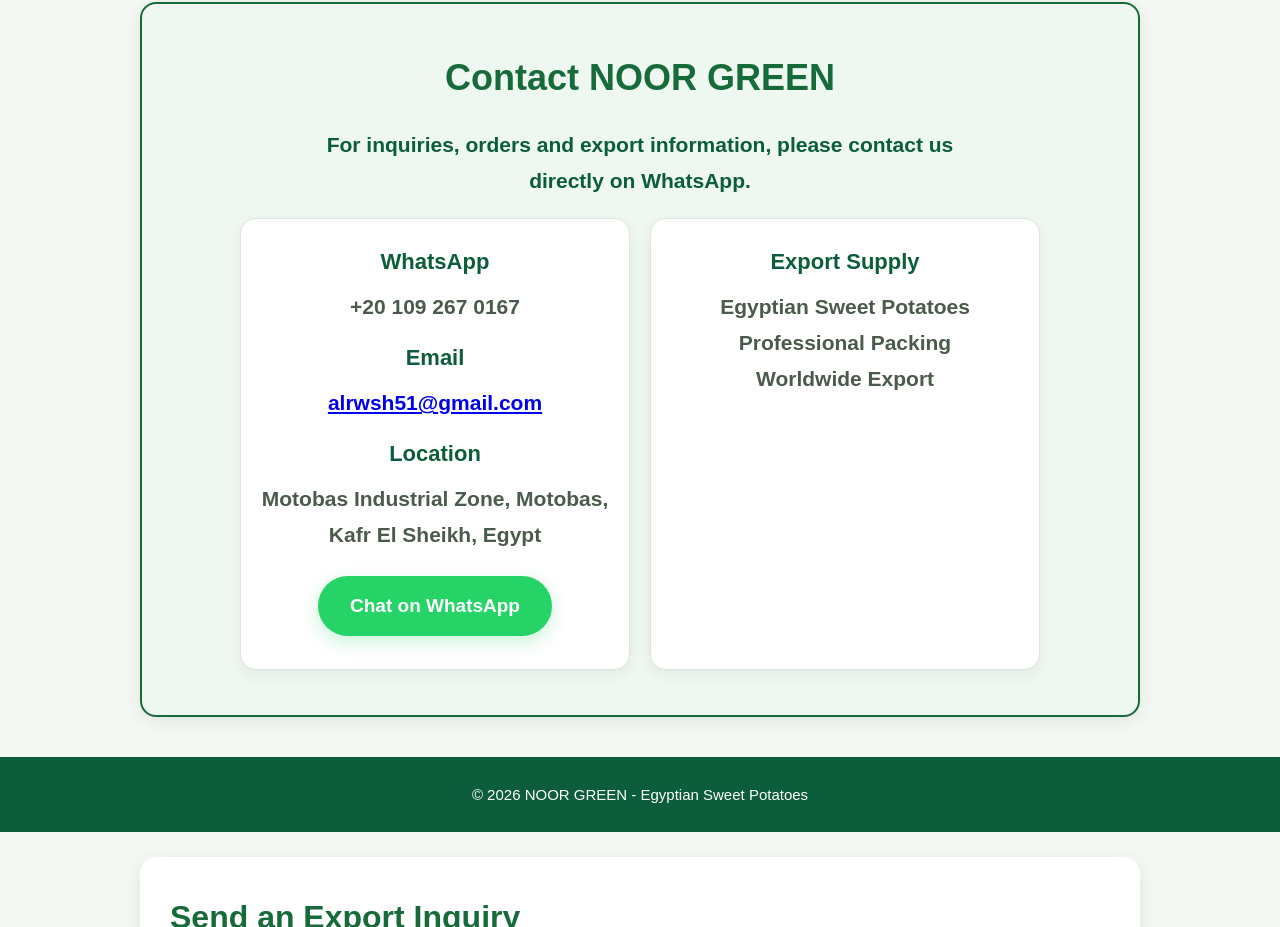
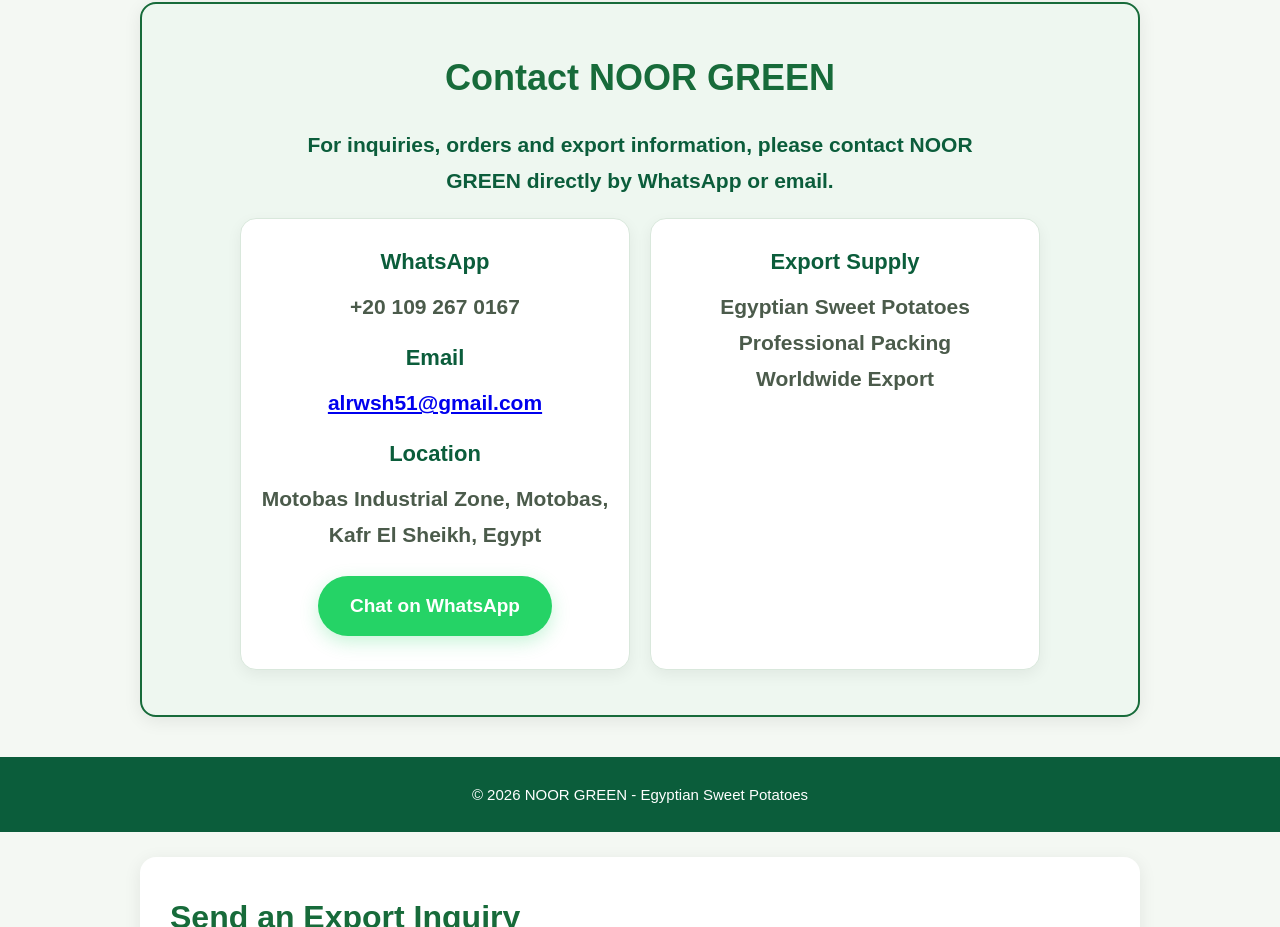
Before and after one commit to aboahmed-cpu/noor-green, a plain HTML site: page index.html in a window 1280 px wide. Shown: the part 5299-6226 px from the top of the page. Drawn offline with Linux system fonts and the light colour scheme.

Commit message:
Update index.html

```diff
--- a/index.html
+++ b/index.html
@@ -340,10 +340,8 @@
   <h2>Contact NOOR GREEN</h2>
 
   <p class="contact-intro">
-    For inquiries, orders and export information,
-    please contact us directly on WhatsApp.
-  </p>
-
+For inquiries, orders and export information,
+please contact NOOR GREEN directly by WhatsApp or email.
   <div class="contact-box">
 
     <div class="contact-item">
```
